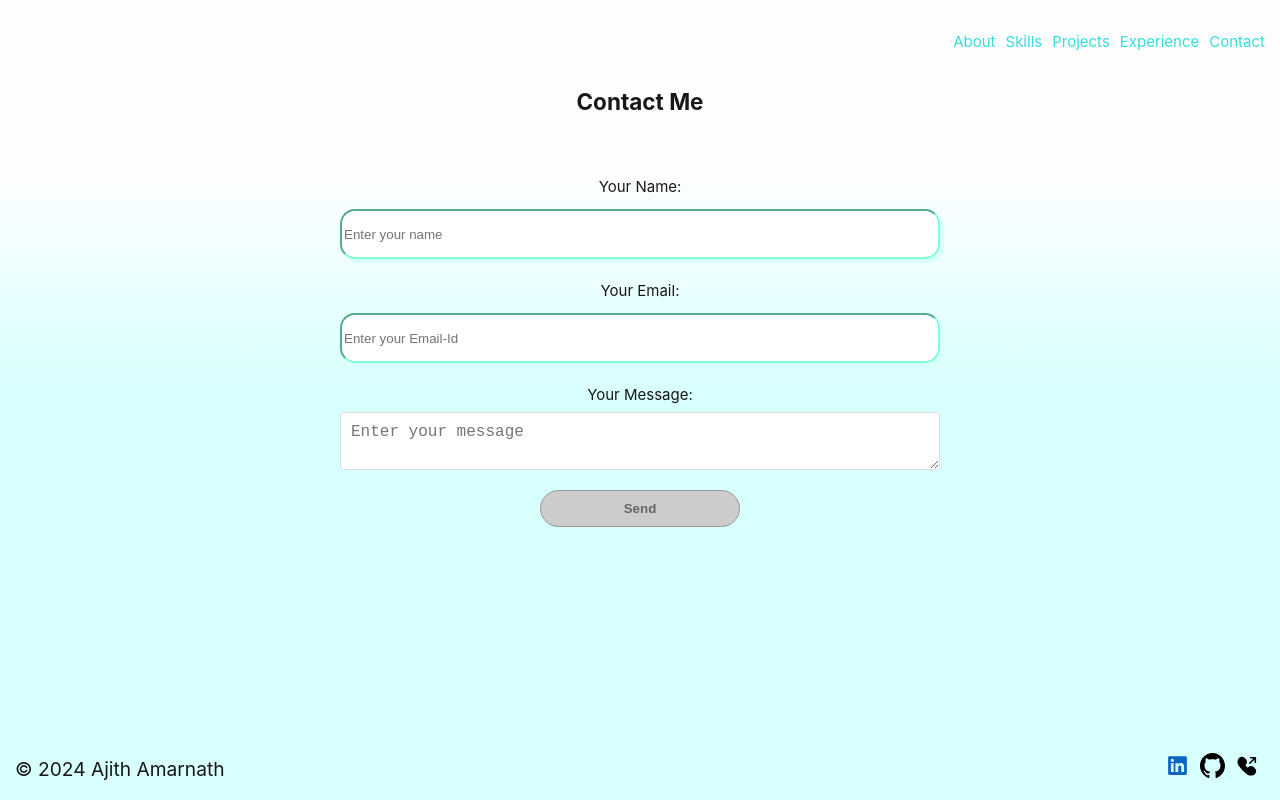
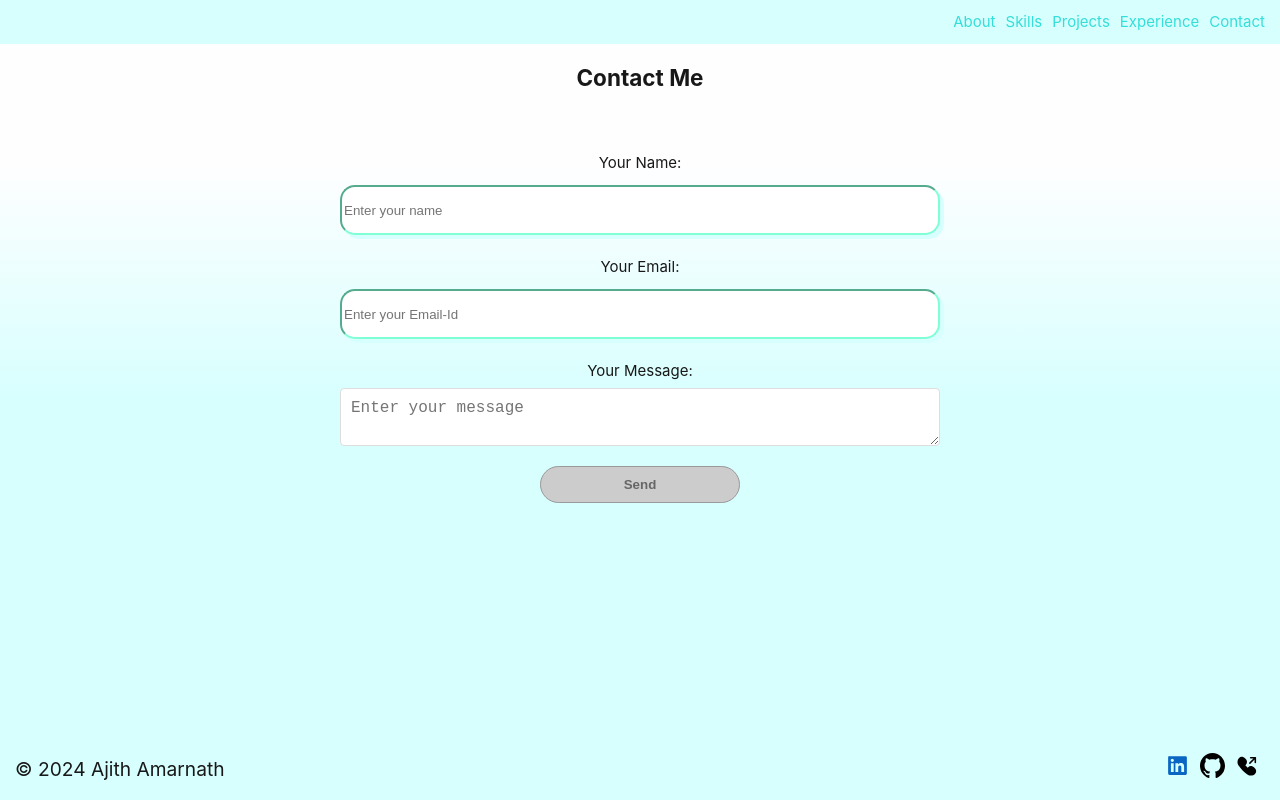
Before and after one commit to kuttenajith/Portfolio, a Vue app: page /contact in a window 1280 px wide. Built offline with nearby package versions, Linux system fonts and the light colour scheme.

Commit message:
Enhancements in header and contact screen

```diff
--- a/src/App.vue
+++ b/src/App.vue
@@ -61,9 +61,16 @@ export default {
   transform: scale(1.1);
 }
 .header-part {
-  padding: 30px 10px 0px 0px;
+  padding: 10px;
   display: flex;
   justify-content: end;
+  position: fixed;
+  top: 0;
+  left: 0;
+  width: 100%;
+  background-color: #d7fffe;
+  text-align: center;
+  z-index: 1000;
 }
 .header-part a {
   padding: 0px 5px;
@@ -74,7 +81,7 @@ export default {
   color: black;
 }
 .body-section {
-  padding: 30px;
+  padding: 60px 30px;
   text-align: center;
 }
 .footer-part {
--- a/src/components/Contact.vue
+++ b/src/components/Contact.vue
@@ -61,6 +61,7 @@ export default {
   methods: {
     async submitForm() {
       this.formSubmitted = true;
+      this.form = "";
       // try {
       //   const response = await fetch("http://localhost:3000/send-sms", {
       //     method: "POST",
```
